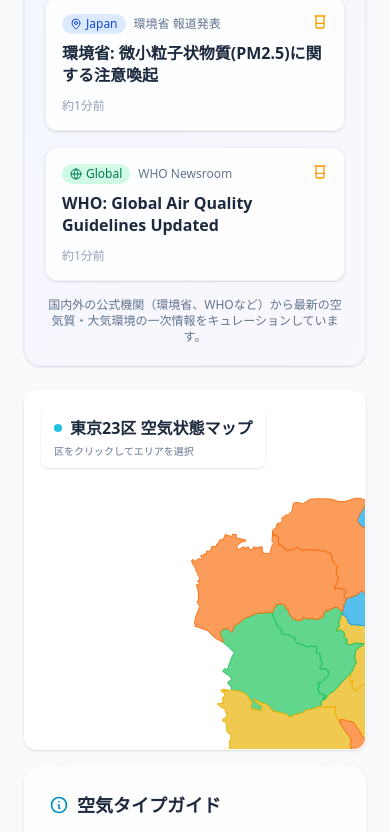
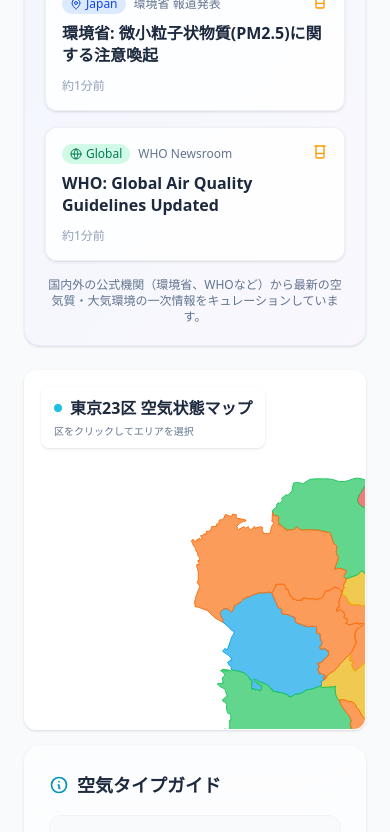
Before and after one commit to akisuperprof-sketch/airresearch-AQInews, a Next.js app: page /dashboard in a window 390 px wide. Shown: the part 1156-1988 px from the top of the page. Built offline with nearby package versions, Linux system fonts and the light colour scheme; no server answers; the database is empty.

Commit message:
fix: enforce AirType SSOT, fix Next.js 15 searchParams bug, and add AQI tooltips

```diff
--- a/app/dashboard/page.tsx
+++ b/app/dashboard/page.tsx
@@ -15,7 +15,8 @@
 import { getForecastData } from "@/lib/air/forecastService";
 import { getLatestIntelligence } from "@/lib/intelligence/service";
 
-export default async function DashboardPage({ searchParams }: { searchParams: { area?: string } }) {
+export default async function DashboardPage(props: { searchParams: Promise<{ area?: string }> }) {
+  const searchParams = await props.searchParams;
   const currentAreaId = searchParams?.area || "tokyo";
 
   const [summaryRes, tokyoRes, forecastRes, japanItems, globalItems] = await Promise.all([
@@ -48,11 +49,13 @@
     }
   }
 
+  const isTokyoGroup = currentAreaId === "tokyo" || tokyoWards.some((w: any) => w.id === currentAreaId);
+
   // ダミーデータ群
   const mockAlerts: AlertItem[] = [
-    { id: "1", type: "もやっと注意エリア", severity: "warning", message: "江戸川区・足立区でもやっと空気の傾向", time: "10:00" },
-    { id: "2", type: "一部データ欠損", severity: "warning", message: "港区の光化学Oxが一部欠損しています", time: "10:00" },
-    { id: "3", type: "投稿候補生成", severity: "info", message: "「今日の東京23区」を投稿できます", time: "10:00" },
+    { id: "1", type: "大阪エリア", severity: "warning", message: "夕方以降もやっと傾向", time: "10:00" },
+    { id: "2", type: "名古屋エリア", severity: "danger", message: "PM2.5がやや高めの推移", time: "10:00" },
+    { id: "3", type: "東京23区", severity: "info", message: "一部区でひかえめ空気を観測 (Demo)", time: "10:00" },
   ];
 
   const mockKpi = { freshnessMin: 10, successRate: 96, missingRate: 4, cautionAreasCount: 5, snapshotReadyCount: 3 };
@@ -81,7 +84,8 @@
             <LocationSelector currentArea={currentAreaId} />
           </Suspense>
           <Suspense fallback={<div className="h-10 w-32 bg-slate-200 animate-pulse rounded-lg"></div>}>
-            <SnapshotDialog measurement={primaryCity} forecasts={forecasts} />
+            {/* SNS用画像を作成ボタンは一旦非表示 */}
+            {/* <SnapshotDialog measurement={primaryCity} forecasts={forecasts} /> */}
           </Suspense>
         </div>
 
@@ -110,9 +114,19 @@
 
           {/* 右側カラム (7/12): 東京23区マップ */}
           <div className="xl:col-span-7 flex flex-col relative min-w-0">
-            <Suspense fallback={<div className="flex-1 flex items-center justify-center bg-slate-50 rounded-xl min-h-[400px]">Loading Map...</div>}>
-              <TokyoWardsMap measurements={tokyoWards} />
-            </Suspense>
+            {isTokyoGroup ? (
+              <Suspense fallback={<div className="flex-1 flex items-center justify-center bg-slate-50 rounded-xl min-h-[400px]">Loading Map...</div>}>
+                <TokyoWardsMap measurements={tokyoWards} />
+              </Suspense>
+            ) : (
+              <div className="flex-1 bg-white/40 rounded-xl border border-white/60 shadow-sm flex flex-col items-center justify-center p-8 text-center min-h-[360px]">
+                <div className="w-16 h-16 bg-white/50 rounded-full flex items-center justify-center mb-4">
+                  <span className="text-3xl">🗺️</span>
+                </div>
+                <h3 className="text-lg font-bold text-slate-800">{primaryCity.name}エリア詳細マップは<br/>Phase 2で対応予定</h3>
+                <p className="text-sm text-slate-500 mt-2">現在は東京23区の詳細マップを優先的に提供しています。</p>
+              </div>
+            )}
             <div className="xl:hidden mt-4 shrink-0">
               <AirTypeGuidePanel />
             </div>
--- a/components/dashboard/AirTypeGuidePanel.tsx
+++ b/components/dashboard/AirTypeGuidePanel.tsx
@@ -17,9 +17,16 @@
         </svg>
         空気タイプガイド
       </h2>
-      <p className="text-slate-600 text-sm mb-4 leading-relaxed">
-        独自のアルゴリズムで算出した「空気タイプ」の分類基準です。
-      </p>
+
+      <div className="bg-slate-50 p-4 rounded-xl border border-slate-100 mb-4">
+        <h3 className="font-bold text-slate-800 text-sm mb-1">AQI（空気質指数）とは？</h3>
+        <p className="text-xs text-slate-600 leading-relaxed mb-2">
+          AQI (Air Quality Index) は、PM2.5やオゾンなどの汚染物質から算出される国際的な空気の汚れの指標で、<strong>数値が小さいほど空気がきれい</strong>であることを示します。
+        </p>
+        <p className="text-xs text-slate-600 leading-relaxed">
+          ※本ダッシュボードの「空気タイプ」は、AQIなどの観測データを元に<strong>100点満点の独自スコア（高いほど良好）</strong>に変換し、より直感的に分かりやすく分類したものです。
+        </p>
+      </div>
 
       <div className="overflow-x-auto mb-4">
         <table className="w-full text-left border-collapse text-sm">
--- a/components/dashboard/ForecastTimeline.tsx
+++ b/components/dashboard/ForecastTimeline.tsx
@@ -6,17 +6,15 @@
   // 空気タイプに基づく色分け設定 (AuroraUI思想に合わせた淡いトーン)
   const getAirColorClass = (type: string) => {
     switch (type) {
-      case "すっきり":
+      case "すっきり空気":
         return "bg-cyan-50 text-cyan-700 border-cyan-100";
-      case "おだやか":
+      case "おだやか空気":
         return "bg-blue-50 text-blue-700 border-blue-100";
-      case "ひかえめ":
-        return "bg-emerald-50 text-emerald-700 border-emerald-100";
-      case "もやっと":
+      case "もやっと空気":
         return "bg-amber-50 text-amber-700 border-amber-100";
-      case "どんより":
+      case "ひかえめ空気":
         return "bg-orange-50 text-orange-700 border-orange-100";
-      case "きけん":
+      case "こもり空気":
         return "bg-rose-50 text-rose-700 border-rose-100";
       default:
         return "bg-slate-50 text-slate-700 border-slate-100";
--- a/lib/air/comments.ts
+++ b/lib/air/comments.ts
@@ -5,13 +5,13 @@
     case "すっきり空気":
       return "今日の空気は比較的すっきりしています。外出や短時間の運動もしやすい状態です。";
     case "おだやか空気":
-      return "大きな心配はありません。通常の外出は問題なさそうです。";
+      return "大きな心配は少ない空気状態です。換気や外出は通常通りでよさそうです。";
     case "もやっと空気":
-      return "粒子状物質や光化学Oxがやや気になります。長時間の屋外運動は控えめに。";
+      return "少しもやっとした空気です。長時間の屋外運動や換気のタイミングは様子を見てください。";
     case "ひかえめ空気":
-      return "空気状態がやや不安定です。敏感な方は外出や換気の時間を選んでください。";
+      return "空気がやや重たい状態です。屋外運動は軽めにし、換気は短時間がおすすめです。";
     case "こもり空気":
-      return "空気状態が悪化しています。子どもや高齢者は屋内中心がおすすめです。";
+      return "空気状態が悪化しています。屋外活動は控えめにし、子どもや高齢者は無理をしないでください。";
     case "確認中":
     default:
       return "現在、一部データを確認中です。最新の速報値が取得され次第、更新します。";
--- a/lib/air/forecastService.ts
+++ b/lib/air/forecastService.ts
@@ -35,8 +35,16 @@
     const mockData: AirForecast[] = [];
     for (let i = 0; i < 12; i++) {
       const d = new Date(now.getTime() + i * 60 * 60 * 1000);
-      // Create a slight curve for fake data
-      const eaqi = 30 + Math.sin(i / 2) * 20;
+      let eaqi = 30 + Math.sin(i / 2) * 20;
+
+      if (locationSlug === "osaka") {
+        // Starts around 60 (もやっと), worsens to 90 (どんより)
+        eaqi = 60 + i * 2.5;
+      } else if (locationSlug === "nagoya") {
+        // Starts around 75 (もやっと), worsens to 105 (きけん)
+        eaqi = 75 + i * 2.5;
+      }
+
       mockData.push({
         time: d.toISOString(),
         europeanAqi: Math.round(eaqi),
--- a/lib/air/mockData.ts
+++ b/lib/air/mockData.ts
@@ -48,18 +48,40 @@
 
 export const mockMajorCities: AirMeasurement[] = [
   generateMockMeasurement("tokyo", "東京", 88, "新宿局"),
-  generateMockMeasurement("osaka", "大阪", 65, "梅田局"),
-  generateMockMeasurement("nagoya", "名古屋", 45, "栄局"),
+  generateMockMeasurement("osaka", "大阪", 55, "梅田局"), // もやっと空気
+  generateMockMeasurement("nagoya", "名古屋", 45, "栄局"), // ひかえめ空気
 ];
 
 const tokyoWardsList = [
-  "千代田区", "中央区", "港区", "新宿区", "文京区", "台東区", "墨田区", "江東区",
-  "品川区", "目黒区", "大田区", "世田谷区", "渋谷区", "中野区", "杉並区", "豊島区",
-  "北区", "荒川区", "板橋区", "練馬区", "足立区", "葛飾区", "江戸川区"
+  { slug: "tokyo-ward-chiyoda", name: "千代田区" },
+  { slug: "tokyo-ward-chuo", name: "中央区" },
+  { slug: "tokyo-ward-minato", name: "港区" },
+  { slug: "tokyo-ward-shinjuku", name: "新宿区" },
+  { slug: "tokyo-ward-bunkyo", name: "文京区" },
+  { slug: "tokyo-ward-taito", name: "台東区" },
+  { slug: "tokyo-ward-sumida", name: "墨田区" },
+  { slug: "tokyo-ward-koto", name: "江東区" },
+  { slug: "tokyo-ward-shinagawa", name: "品川区" },
+  { slug: "tokyo-ward-meguro", name: "目黒区" },
+  { slug: "tokyo-ward-ota", name: "大田区" },
+  { slug: "tokyo-ward-setagaya", name: "世田谷区" },
+  { slug: "tokyo-ward-shibuya", name: "渋谷区" },
+  { slug: "tokyo-ward-nakano", name: "中野区" },
+  { slug: "tokyo-ward-suginami", name: "杉並区" },
+  { slug: "tokyo-ward-toshima", name: "豊島区" },
+  { slug: "tokyo-ward-kita", name: "北区" },
+  { slug: "tokyo-ward-arakawa", name: "荒川区" },
+  { slug: "tokyo-ward-itabashi", name: "板橋区" },
+  { slug: "tokyo-ward-nerima", name: "練馬区" },
+  { slug: "tokyo-ward-adachi", name: "足立区" },
+  { slug: "tokyo-ward-katsushika", name: "葛飾区" },
+  { slug: "tokyo-ward-edogawa", name: "江戸川区" }
 ];
 
 export const mockTokyoWards: AirMeasurement[] = tokyoWardsList.map((ward, index) => {
-  // ランダムっぽく見せるための擬似的なスコア
-  const score = 40 + (index * 7) % 60;
-  return generateMockMeasurement(ward, ward, score, `${ward}局`);
+  // ランダムっぽく見せるための擬似的なスコア（30〜95の範囲に分散）
+  // 一部注意レベル（ひかえめ、こもり）が出るように調整
+  const baseScores = [88, 72, 60, 45, 92, 58, 38, 85, 76, 50];
+  const score = baseScores[index % baseScores.length] + (index % 5);
+  return generateMockMeasurement(ward.slug, ward.name, score, `${ward.name}局`);
 });
--- a/lib/air/openMeteo.ts
+++ b/lib/air/openMeteo.ts
@@ -34,11 +34,10 @@
 
 // Convert EAQI to our standard air types
 export function getAirTypeFromEAQI(eaqi: number): string {
-  if (eaqi == null) return "不明";
-  if (eaqi <= 20) return "すっきり";
-  if (eaqi <= 40) return "おだやか";
-  if (eaqi <= 60) return "ひかえめ";
-  if (eaqi <= 80) return "もやっと";
-  if (eaqi <= 100) return "どんより";
-  return "きけん";
+  if (eaqi == null) return "確認中";
+  if (eaqi <= 20) return "すっきり空気";
+  if (eaqi <= 40) return "おだやか空気";
+  if (eaqi <= 60) return "もやっと空気";
+  if (eaqi <= 80) return "ひかえめ空気";
+  return "こもり空気";
 }
```
Also changed, not shown: components/dashboard/AirHeroSummary.tsx (+16 -2 lines), components/dashboard/LocationSelector.tsx (+12 -13 lines), components/snapshot/SnapshotDialog.tsx (+61 -23 lines).
